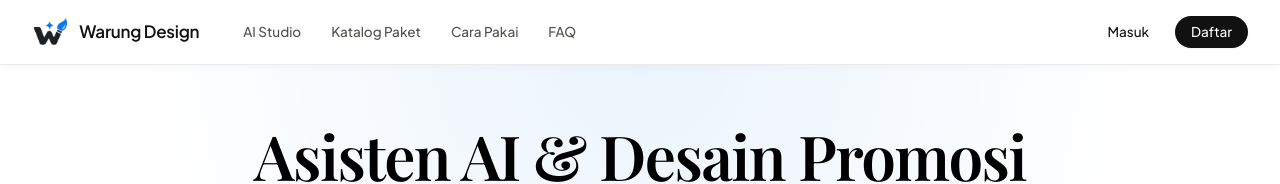
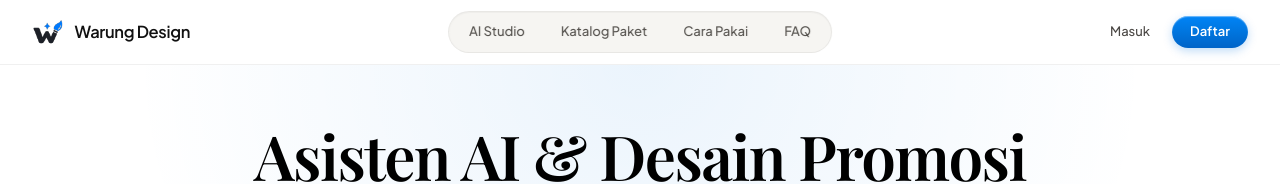
Before and after one commit to ryaleason/warung-design, a Next.js app: page / in a window 1280 px wide. Shown: the top 184 px of the page. Built offline with nearby package versions, Linux system fonts and the light colour scheme; no server answers; a web font is replaced by a local one.

Commit message:
style(navbar): redesign navbar with centered frosted island and tactile CTA buttons

```diff
--- a/components/Navbar.tsx
+++ b/components/Navbar.tsx
@@ -4,12 +4,12 @@ import { useState, useEffect } from 'react';
 import Link from 'next/link';
 import Image from 'next/image';
 import { usePathname } from 'next/navigation';
-import { Menu, X, HelpCircle, MessageCircle, ShoppingBag, User, LogOut, History, ChevronDown, Bot } from 'lucide-react';
+import { Menu, X, HelpCircle, MessageCircle, ShoppingBag, LogOut, History, ChevronDown, Bot } from 'lucide-react';
 import { useAuth } from './AuthContext';
 
 export default function Navbar() {
   const pathname = usePathname();
-  const { user, openAuthModal, logout } = useAuth();
+  const { user, logout } = useAuth();
   const [isMobileMenuOpen, setIsMobileMenuOpen] = useState(false);
   const [isUserMenuOpen, setIsUserMenuOpen] = useState(false);
 
@@ -18,11 +18,26 @@ export default function Navbar() {
     const handleKeyDown = (e: KeyboardEvent) => {
       if (e.key === 'Escape') {
         setIsMobileMenuOpen(false);
+        setIsUserMenuOpen(false);
       }
     };
     window.addEventListener('keydown', handleKeyDown);
     return () => window.removeEventListener('keydown', handleKeyDown);
   }, []);
+
+  // Close user dropdown when clicking outside
+  useEffect(() => {
+    const handleClickOutside = (e: MouseEvent) => {
+      const target = e.target as HTMLElement;
+      if (!target.closest('#user-menu-container')) {
+        setIsUserMenuOpen(false);
+      }
+    };
+    if (isUserMenuOpen) {
+      document.addEventListener('click', handleClickOutside);
+      return () => document.removeEventListener('click', handleClickOutside);
+    }
+  }, [isUserMenuOpen]);
 
   // Jangan render navbar publik di halaman admin
   if (pathname?.startsWith('/admin')) {
@@ -31,16 +46,15 @@ export default function Navbar() {
 
   return (
     <>
-      <header className="sticky top-0 z-40 w-full border-b border-black/[0.08] bg-[#ffffff]/90 backdrop-blur-md notion-nav-shadow">
-        <div className="mx-auto flex h-16 max-w-[1440px] items-center justify-between px-4 sm:px-8">
-          {/* Left Side: Burger Menu + Logo + Brand + Left Nav Links (Framer Style) */}
-          <div className="flex items-center gap-4 lg:gap-8">
+      <header className="sticky top-0 z-40 w-full border-b border-black/[0.06] bg-white/80 backdrop-blur-xl transition-all">
+        <div className="mx-auto relative flex h-16 max-w-[1440px] items-center justify-between px-4 sm:px-8">
+          {/* Left Side: Mobile Menu Button + Brand Logo */}
           <div className="flex items-center gap-2 sm:gap-4">
             {/* Hamburger Menu Button (mobile only, min 44px tap target) */}
             <button
               type="button"
               onClick={() => setIsMobileMenuOpen(!isMobileMenuOpen)}
-                className="md:hidden flex h-11 w-11 min-h-[44px] min-w-[44px] items-center justify-center rounded-[8px] text-[#111111] hover:bg-black/[0.05] transition-colors focus:outline-none focus-visible:ring-2 focus-visible:ring-[#0075de] focus-visible:ring-offset-2"
+              className="md:hidden flex h-11 w-11 min-h-[44px] min-w-[44px] items-center justify-center rounded-xl text-[#111111] hover:bg-black/[0.05] transition-colors focus:outline-none focus-visible:ring-2 focus-visible:ring-[#0075de]"
               aria-label={isMobileMenuOpen ? 'Tutup menu navigasi' : 'Buka menu navigasi'}
               aria-expanded={isMobileMenuOpen}
             >
@@ -54,60 +68,59 @@ export default function Navbar() {
             {/* Logo and Brand Link */}
             <Link
               href="/"
-                className="flex items-center gap-2.5 group rounded-[6px] focus:outline-none focus-visible:ring-2 focus-visible:ring-[#0075de]"
+              className="flex items-center gap-2.5 group rounded-xl focus:outline-none focus-visible:ring-2 focus-visible:ring-[#0075de]"
             >
               <Image
                 src="/logo.svg"
                 alt="Warung Design"
-                  width={36}
-                  height={31}
-                  className="h-8 w-auto object-contain transition-transform group-hover:scale-105"
+                width={32}
+                height={32}
+                className="h-7 w-auto object-contain transition-transform duration-200 group-hover:scale-105"
                 priority
                 unoptimized
               />
-                <span className="text-[17px] font-semibold tracking-[-0.015em] text-[#111111]">
+              <span className="text-[16.5px] font-semibold tracking-[-0.02em] text-[#111111]">
                 Warung Design
               </span>
             </Link>
           </div>
 
-            {/* Desktop Navigation Links aligned to left right next to Logo (Framer Style) */}
-            <nav className="hidden md:flex items-center gap-1 lg:gap-1.5">
+          {/* Centered Desktop Navigation Island (Linear/Apple Style) */}
+          <nav className="hidden md:flex absolute left-1/2 -translate-x-1/2 items-center gap-1 rounded-full border border-black/[0.06] bg-[#f5f4f0]/85 p-1 backdrop-blur-md shadow-[inset_0_1px_1px_rgba(0,0,0,0.03)]">
             <Link
               href="/#ai-generator"
-                className="rounded-lg px-3 py-1.5 text-[13.5px] font-medium text-[#54504c] hover:text-[#111111] hover:bg-black/[0.04] transition-colors focus:outline-none focus-visible:ring-2 focus-visible:ring-[#0075de]"
+              className="rounded-full px-4 py-1.5 text-[13px] font-medium text-[#55524e] transition-all hover:bg-white hover:text-[#111111] hover:shadow-[0_1px_2px_rgba(0,0,0,0.04)] focus:outline-none focus-visible:ring-2 focus-visible:ring-[#0075de]"
             >
               AI Studio
             </Link>
             <Link
               href="/#katalog"
-                className="rounded-lg px-3 py-1.5 text-[13.5px] font-medium text-[#54504c] hover:text-[#111111] hover:bg-black/[0.04] transition-colors focus:outline-none focus-visible:ring-2 focus-visible:ring-[#0075de]"
+              className="rounded-full px-4 py-1.5 text-[13px] font-medium text-[#55524e] transition-all hover:bg-white hover:text-[#111111] hover:shadow-[0_1px_2px_rgba(0,0,0,0.04)] focus:outline-none focus-visible:ring-2 focus-visible:ring-[#0075de]"
             >
               Katalog Paket
             </Link>
             <Link
               href="/#cara-pakai"
-                className="rounded-lg px-3 py-1.5 text-[13.5px] font-medium text-[#54504c] hover:text-[#111111] hover:bg-black/[0.04] transition-colors focus:outline-none focus-visible:ring-2 focus-visible:ring-[#0075de]"
+              className="rounded-full px-4 py-1.5 text-[13px] font-medium text-[#55524e] transition-all hover:bg-white hover:text-[#111111] hover:shadow-[0_1px_2px_rgba(0,0,0,0.04)] focus:outline-none focus-visible:ring-2 focus-visible:ring-[#0075de]"
             >
               Cara Pakai
             </Link>
             <Link
               href="/#faq"
-                className="rounded-lg px-3 py-1.5 text-[13.5px] font-medium text-[#54504c] hover:text-[#111111] hover:bg-black/[0.04] transition-colors focus:outline-none focus-visible:ring-2 focus-visible:ring-[#0075de]"
+              className="rounded-full px-4 py-1.5 text-[13px] font-medium text-[#55524e] transition-all hover:bg-white hover:text-[#111111] hover:shadow-[0_1px_2px_rgba(0,0,0,0.04)] focus:outline-none focus-visible:ring-2 focus-visible:ring-[#0075de]"
             >
               FAQ
             </Link>
           </nav>
-          </div>
 
-          {/* Right Side: Framer Style Dual Buttons (Masuk + Daftar) or User Dropdown */}
+          {/* Right Side: Auth Buttons (Ghost Masuk + Tactile Blue Daftar) or User Dropdown */}
           <div className="flex items-center gap-2 sm:gap-3">
             {user ? (
-              <div className="relative">
+              <div id="user-menu-container" className="relative">
                 <button
                   type="button"
                   onClick={() => setIsUserMenuOpen(!isUserMenuOpen)}
-                  className="flex items-center gap-2 rounded-full border border-black/[0.1] bg-white px-3.5 py-1.5 text-[13px] font-medium text-[#111111] hover:bg-stone-50 transition-colors cursor-pointer"
+                  className="flex items-center gap-2 rounded-full border border-black/[0.08] bg-white/90 px-3.5 py-1.5 text-[13px] font-medium text-[#111111] hover:bg-stone-50 transition-colors cursor-pointer shadow-2xs focus:outline-none focus-visible:ring-2 focus-visible:ring-[#0075de]"
                 >
                   <div className="w-5 h-5 rounded-full bg-[#e6f3fe] text-[#0075de] flex items-center justify-center font-bold text-[11px]">
                     {user.name.charAt(0).toUpperCase()}
@@ -117,15 +130,16 @@ export default function Navbar() {
                 </button>
 
                 {isUserMenuOpen && (
-                  <div className="absolute right-0 mt-1.5 w-48 rounded-xl border border-black/[0.08] bg-white p-1.5 shadow-lg z-50 animate-in fade-in duration-100">
-                    <div className="px-3 py-2 border-b border-black/[0.05] text-[12px]">
+                  <div className="absolute right-0 mt-2 w-52 rounded-2xl border border-black/[0.08] bg-white p-1.5 shadow-xl z-50 animate-in fade-in zoom-in-95 duration-100">
+                    <div className="px-3.5 py-2.5 border-b border-black/[0.05] text-[12px]">
                       <div className="font-semibold text-[#111111] truncate">{user.name}</div>
                       <div className="text-stone-500 truncate">{user.email}</div>
                     </div>
+                    <div className="p-1 space-y-0.5">
                       <Link
                         href="/riwayat"
                         onClick={() => setIsUserMenuOpen(false)}
-                      className="flex items-center gap-2 w-full px-3 py-2 text-[13px] rounded-lg text-stone-700 hover:bg-stone-100 hover:text-black transition-colors"
+                        className="flex items-center gap-2 w-full px-3 py-2 text-[13px] rounded-xl text-stone-700 hover:bg-stone-100 hover:text-black transition-colors"
                       >
                         <History className="w-4 h-4 text-[#0075de]" />
                         <span>Riwayat Pesanan</span>
@@ -136,27 +150,28 @@ export default function Navbar() {
                           setIsUserMenuOpen(false);
                           logout();
                         }}
-                      className="flex items-center gap-2 w-full px-3 py-2 text-[13px] rounded-lg text-rose-600 hover:bg-rose-50 transition-colors cursor-pointer"
+                        className="flex items-center gap-2 w-full px-3 py-2 text-[13px] rounded-xl text-rose-600 hover:bg-rose-50 transition-colors cursor-pointer"
                       >
                         <LogOut className="w-4 h-4" />
                         <span>Keluar</span>
                       </button>
                     </div>
+                  </div>
                 )}
               </div>
             ) : (
-              <div className="flex items-center gap-2 sm:gap-3">
+              <div className="flex items-center gap-1.5 sm:gap-2">
                 <Link
                   href="/login"
-                  className="rounded-lg px-3.5 py-1.5 text-[13.5px] font-medium text-[#111111] hover:text-[#0075de] hover:bg-black/[0.04] transition-colors focus:outline-none focus-visible:ring-2 focus-visible:ring-[#0075de] cursor-pointer"
+                  className="rounded-full px-3.5 py-1.5 text-[13px] font-medium text-[#4b4845] hover:text-[#111111] hover:bg-black/[0.04] transition-colors focus:outline-none focus-visible:ring-2 focus-visible:ring-[#0075de] cursor-pointer"
                 >
                   Masuk
                 </Link>
                 <Link
                   href="/register"
-                  className="rounded-full bg-[#111111] hover:bg-[#000000] text-white px-4 py-1.5 text-[13.5px] font-medium transition-all shadow-xs focus:outline-none focus-visible:ring-2 focus-visible:ring-[#0075de] focus-visible:ring-offset-2 active:scale-[0.98] cursor-pointer"
+                  className="group relative inline-flex items-center justify-center rounded-full bg-gradient-to-b from-[#0084f7] via-[#0075de] to-[#0064c8] px-4.5 py-1.5 text-[13px] font-semibold text-white shadow-[inset_0_1px_1px_rgba(255,255,255,0.45),0_3px_10px_rgba(0,117,222,0.25)] hover:shadow-[inset_0_1px_1px_rgba(255,255,255,0.6),0_6px_18px_rgba(0,117,222,0.35)] hover:-translate-y-0.5 active:translate-y-0 active:scale-[0.98] transition-all cursor-pointer focus:outline-none focus-visible:ring-2 focus-visible:ring-[#0075de] focus-visible:ring-offset-2"
                 >
-                  Daftar
+                  <span>Daftar</span>
                 </Link>
               </div>
             )}
@@ -165,9 +180,9 @@ export default function Navbar() {
 
         {/* Mobile Navigation Drawer */}
         {isMobileMenuOpen && (
-          <div className="md:hidden border-t border-black/[0.08] bg-[#ffffff] px-4 py-4 space-y-1 shadow-lg animate-in fade-in slide-in-from-top-2 duration-150">
+          <div className="md:hidden border-t border-black/[0.08] bg-white/95 backdrop-blur-xl px-4 py-4 space-y-1.5 shadow-xl animate-in fade-in slide-in-from-top-2 duration-150">
             {user ? (
-              <div className="px-3.5 py-2 mb-2 rounded-xl bg-stone-50 border border-black/[0.06] flex items-center justify-between">
+              <div className="px-3.5 py-2.5 mb-2 rounded-2xl bg-stone-50 border border-black/[0.06] flex items-center justify-between">
                 <div>
                   <p className="font-semibold text-[13px] text-stone-900">{user.name}</p>
                   <p className="text-[11px] text-stone-500">{user.email}</p>
@@ -176,7 +191,7 @@ export default function Navbar() {
                   <Link
                     href="/riwayat"
                     onClick={() => setIsMobileMenuOpen(false)}
-                    className="inline-flex items-center justify-center gap-1.5 py-1.5 px-3 rounded-lg bg-white border border-black/10 text-[12.5px] font-medium text-stone-800"
+                    className="inline-flex items-center justify-center gap-1.5 py-1.5 px-3 rounded-xl bg-white border border-black/10 text-[12.5px] font-medium text-stone-800 shadow-2xs hover:bg-stone-50 transition-colors"
                   >
                     <History className="w-3.5 h-3.5 text-[#0075de]" />
                     <span>Riwayat</span>
@@ -187,7 +202,7 @@ export default function Navbar() {
                       setIsMobileMenuOpen(false);
                       logout();
                     }}
-                    className="py-1.5 px-3 rounded-lg border border-black/10 bg-white text-[12.5px] font-medium text-rose-600 cursor-pointer"
+                    className="py-1.5 px-3 rounded-xl border border-black/10 bg-white text-[12.5px] font-medium text-rose-600 hover:bg-rose-50 transition-colors cursor-pointer"
                   >
                     Keluar
                   </button>
@@ -198,14 +213,14 @@ export default function Navbar() {
                 <Link
                   href="/login"
                   onClick={() => setIsMobileMenuOpen(false)}
-                  className="flex items-center justify-center rounded-xl border border-black/10 bg-white py-2 text-[13px] font-medium text-[#111111] hover:bg-stone-50 transition-colors cursor-pointer"
+                  className="flex items-center justify-center rounded-xl border border-black/10 bg-white py-2.5 text-[13px] font-medium text-[#111111] hover:bg-stone-50 transition-colors cursor-pointer"
                 >
                   Masuk
                 </Link>
                 <Link
                   href="/register"
                   onClick={() => setIsMobileMenuOpen(false)}
-                  className="flex items-center justify-center rounded-xl bg-[#111111] text-white py-2 text-[13px] font-medium hover:bg-black transition-colors cursor-pointer"
+                  className="flex items-center justify-center rounded-xl bg-gradient-to-b from-[#0084f7] via-[#0075de] to-[#0064c8] text-white py-2.5 text-[13px] font-semibold shadow-[inset_0_1px_1px_rgba(255,255,255,0.45),0_3px_10px_rgba(0,117,222,0.25)] hover:shadow-[inset_0_1px_1px_rgba(255,255,255,0.6),0_6px_18px_rgba(0,117,222,0.35)] transition-all cursor-pointer"
                 >
                   Daftar
                 </Link>
@@ -215,46 +230,46 @@ export default function Navbar() {
             <Link
               href="/#ai-generator"
               onClick={() => setIsMobileMenuOpen(false)}
-              className="flex items-center justify-between rounded-[8px] px-3.5 py-2.5 text-[15px] font-medium text-[#111111] hover:bg-black/[0.05] transition-colors"
+              className="flex items-center justify-between rounded-xl px-3.5 py-2.5 text-[14.5px] font-medium text-[#111111] hover:bg-black/[0.04] transition-colors"
             >
               <div className="flex items-center gap-2.5">
                 <Bot className="h-4 w-4 text-[#0075de]" />
                 <span>AI Studio</span>
               </div>
-              <span className="text-[12px] text-[#54504c]">Generator Promo</span>
+              <span className="text-[12px] text-[#77746e]">Generator Promo</span>
             </Link>
             <Link
               href="/#katalog"
               onClick={() => setIsMobileMenuOpen(false)}
-              className="flex items-center justify-between rounded-[8px] px-3.5 py-2.5 text-[15px] font-medium text-[#111111] hover:bg-black/[0.05] transition-colors"
+              className="flex items-center justify-between rounded-xl px-3.5 py-2.5 text-[14.5px] font-medium text-[#111111] hover:bg-black/[0.04] transition-colors"
             >
               <div className="flex items-center gap-2.5">
                 <ShoppingBag className="h-4 w-4 text-[#0075de]" />
                 <span>Katalog Paket</span>
               </div>
-              <span className="text-[12px] text-[#54504c]">Pilihan Bundle</span>
+              <span className="text-[12px] text-[#77746e]">Pilihan Bundle</span>
             </Link>
             <Link
               href="/#cara-pakai"
               onClick={() => setIsMobileMenuOpen(false)}
-              className="flex items-center justify-between rounded-[8px] px-3.5 py-2.5 text-[15px] font-medium text-[#111111] hover:bg-black/[0.05] transition-colors"
+              className="flex items-center justify-between rounded-xl px-3.5 py-2.5 text-[14.5px] font-medium text-[#111111] hover:bg-black/[0.04] transition-colors"
             >
               <div className="flex items-center gap-2.5">
                 <HelpCircle className="h-4 w-4 text-[#0075de]" />
                 <span>Cara Pakai</span>
               </div>
-              <span className="text-[12px] text-[#54504c]">Tutorial</span>
+              <span className="text-[12px] text-[#77746e]">Panduan</span>
             </Link>
             <Link
               href="/#faq"
               onClick={() => setIsMobileMenuOpen(false)}
-              className="flex items-center justify-between rounded-[8px] px-3.5 py-2.5 text-[15px] font-medium text-[#111111] hover:bg-black/[0.05] transition-colors"
+              className="flex items-center justify-between rounded-xl px-3.5 py-2.5 text-[14.5px] font-medium text-[#111111] hover:bg-black/[0.04] transition-colors"
             >
               <div className="flex items-center gap-2.5">
                 <MessageCircle className="h-4 w-4 text-[#0075de]" />
                 <span>Tanya Jawab (FAQ)</span>
               </div>
-              <span className="text-[12px] text-[#54504c]">Bantuan</span>
+              <span className="text-[12px] text-[#77746e]">Bantuan</span>
             </Link>
 
             <div className="pt-3 mt-2 border-t border-black/[0.06]">
@@ -263,10 +278,10 @@ export default function Navbar() {
                 target="_blank"
                 rel="noopener noreferrer"
                 onClick={() => setIsMobileMenuOpen(false)}
-                className="flex items-center justify-center gap-2 rounded-[8px] bg-emerald-600 px-4 py-2.5 text-[14px] font-medium text-white hover:bg-emerald-700 transition-colors w-full min-h-[44px]"
+                className="flex items-center justify-center gap-2 rounded-xl bg-emerald-600 px-4 py-2.5 text-[13.5px] font-semibold text-white hover:bg-emerald-700 transition-colors w-full min-h-[44px] shadow-xs"
               >
                 <MessageCircle className="h-4 w-4" />
-                <span>Hubungi WA (085182510575)</span>
+                <span>Hubungi WhatsApp Admin</span>
               </a>
             </div>
           </div>
```
Lines whose indentation alone changed are shown as unchanged.
